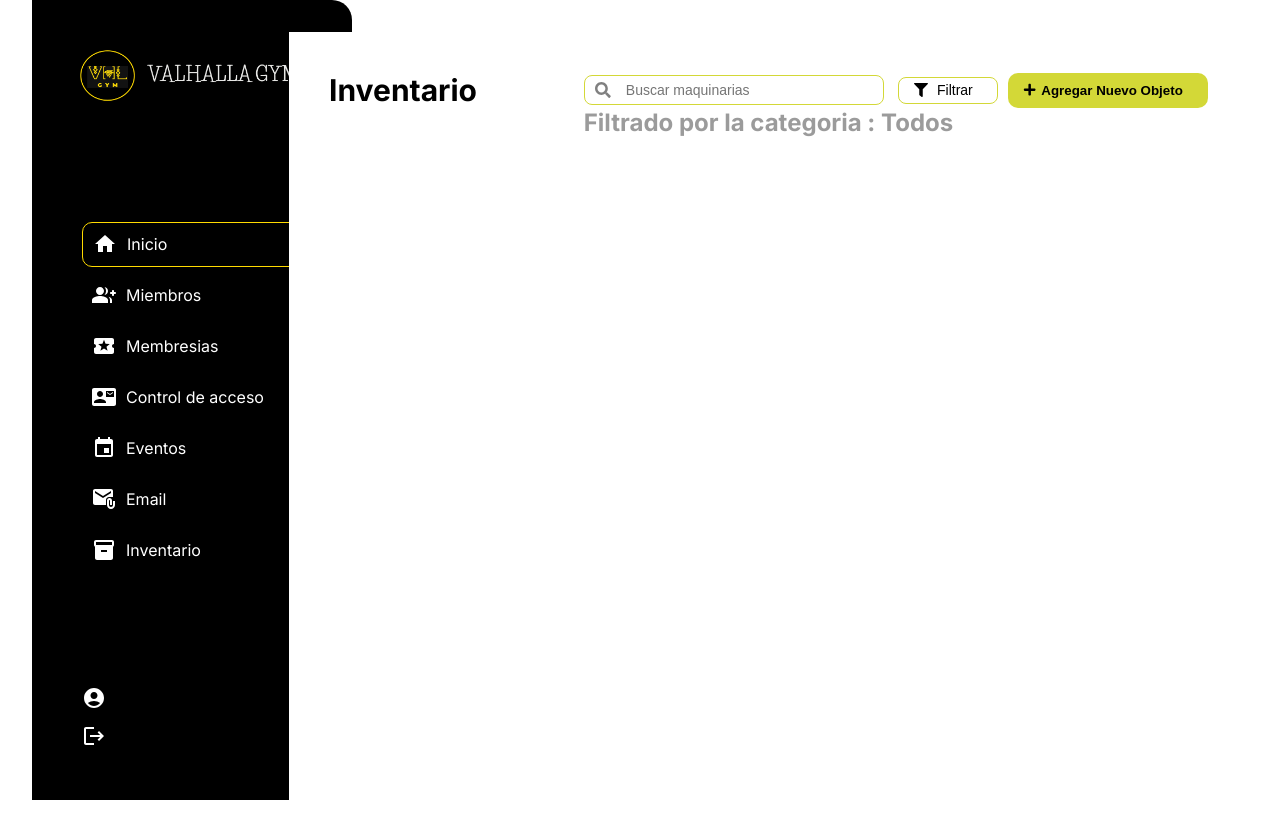
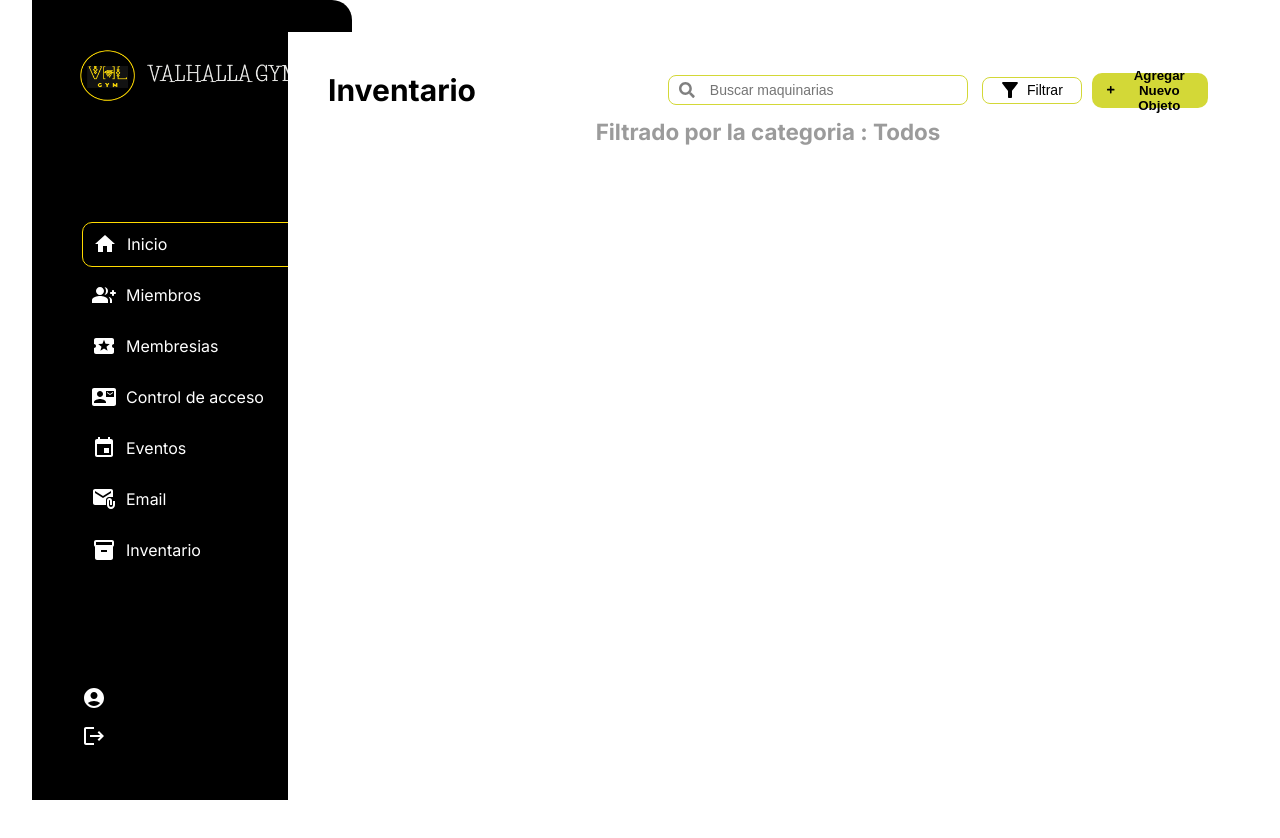
Before and after one commit to pabloocampo1/GymManager-Front-end, a React (Vite) app: page /dashboard/inventario in a window 1280 px wide. Shown: the top 838 px of the page. Built offline with nearby package versions, Linux system fonts and the light colour scheme; a web font is replaced by a local one.

Commit message:
edicion conteinerinventario , conteinerEventos y sus correspomdiemtes modals

```diff
--- a/src/Components/Modals/ModalEvents/EventModal.jsx
+++ b/src/Components/Modals/ModalEvents/EventModal.jsx
@@ -58,7 +58,7 @@ function EventModal({ isOpen, onClose, onAddEvent }) {
   return (
     <div className={styles.modalOverlay} onClick={(e) => e.target.classList.contains(styles.modalOverlay) && onClose()}>
       <div className={styles.modalContent}>
-      <div className={styles.modalClosebtn}>
+        <div className={styles.modalClosebtn}>
           <ClearIcon onClick={onClose}></ClearIcon>
         </div>
         <h2>Agregar Nuevo Evento</h2>
@@ -130,25 +130,10 @@ function EventModal({ isOpen, onClose, onAddEvent }) {
               />
             </div>
             <div className={styles.formGroup}>
-              <label>Imagen del Evento</label>
               <div className={styles.imageUpload}>
-                {imagePreview ? (
-                  <img
-                    src={imagePreview}
-                    alt="Vista previa"
-                    className={styles.imagePreview}
-                  />
-                ) : (
-                  <label className={styles.uploadBtn}>
-
-                    <input
-                      type="file"
-                      name="imageFile"
-                      onChange={handleImageChange}
-                      accept="image/*"
-                    />
-                  </label>
-                )}
+                <label htmlFor="imagen">Imagen:</label>
+                <input type="file" id="imagen" onChange={handleImageChange} accept="image/png, image/jpeg" />
+                {imagePreview && <img src={imagePreview} alt="Previsualización" className={styles.imagePreview} />}
               </div>
             </div>
           </div>
--- a/src/Pages/Events/Eventos.module.css
+++ b/src/Pages/Events/Eventos.module.css
@@ -10,6 +10,8 @@
 }
 .TitleFiltrado{
   color: var(--textSecond-color);
+  margin-top: 10px;
+  font-size: 1.4rem;
 }
 
 .eventoHeader {
@@ -21,7 +23,7 @@
 .eventosTitle {
   font-size: 1.875rem;
   font-weight: bold;
-  margin-right: 40px;
+  margin-right: 132px;
   white-space: nowrap;
 }
 
--- a/src/Pages/Events/Events.jsx
+++ b/src/Pages/Events/Events.jsx
@@ -1,9 +1,10 @@
 import React, { useState } from "react";
-import { Filter, PlusCircle, Search } from "lucide-react";
+import {PlusCircle, Search } from "lucide-react";
 import { Menu, MenuItem } from "@mui/material";
 import styles from "./Eventos.module.css";
 import EventModal from "../../Components/Modals/ModalEvents/EventModal";
-import TargetEvent from "../../Components/Targets/TargetEvent/TargetEvent"; // Importar el componente externo
+import TargetEvent from "../../Components/Targets/TargetEvent/TargetEvent";
+import FilterAltIcon from '@mui/icons-material/FilterAlt';// Importar el componente externo
 
 function Events() {
   const [isModalOpen, setIsModalOpen] = useState(false);
@@ -44,7 +45,7 @@ function Events() {
             <input type="text" placeholder="Buscar Eventos" />
           </div>
           <button className={styles.filterButton} onClick={handleOpenMenu}>
-            <Filter size={16} /> Filtrar
+            <FilterAltIcon  /> Filtrar
           </button>
           <Menu anchorEl={anchorEl} open={Boolean(anchorEl)} onClose={handleCloseMenu}>
             <MenuItem onClick={() => handleFilterSelect("Todos")}>Todos</MenuItem>
--- a/src/Pages/Inventory/Inventory.jsx
+++ b/src/Pages/Inventory/Inventory.jsx
@@ -1,4 +1,5 @@
-import { FaSearch, FaFilter, FaPlus } from "react-icons/fa";
+import { FaSearch, FaPlus } from "react-icons/fa";
+import FilterAltIcon from '@mui/icons-material/FilterAlt';
 import { IconButton } from "@mui/material";
 import EditIcon from "@mui/icons-material/Edit";
 import DeleteIcon from "@mui/icons-material/Delete";
@@ -65,7 +66,7 @@ const Inventory = () => {
         </div>
 
         <button className={styles.filter_btn} onClick={handleOpenMenu}>
-          <FaFilter className={styles.filter_icon} /> Filtrar
+          <FilterAltIcon className={styles.filter_icon} /> Filtrar
         </button>
 
         <Menu anchorEl={anchorEl} open={Boolean(anchorEl)} onClose={handleCloseMenu}>
--- a/src/Pages/Inventory/Inventory.module.css
+++ b/src/Pages/Inventory/Inventory.module.css
@@ -18,7 +18,7 @@
 .inventory_title {
   font-size: 1.875rem;
   font-weight: bold;
-  margin-right: 40px;
+  margin-right: 125px;
   white-space: nowrap;
 }
 
@@ -61,13 +61,11 @@
   cursor: pointer;
   font-size: 14px;
   height: 27px;
-  width: 100px;
+  min-width: 100px;
   margin-right: 10px;
 }
 
-.filter_icon {
-  margin-right: 4px;
-}
+
 
 .add_btn {
   display: flex;
@@ -110,6 +108,8 @@
 }
 .TitleFiltrado{
   color: var(--textSecond-color);
+  margin-top: 10px;
+  font-size: 1.4rem;
 }
 
 
```
